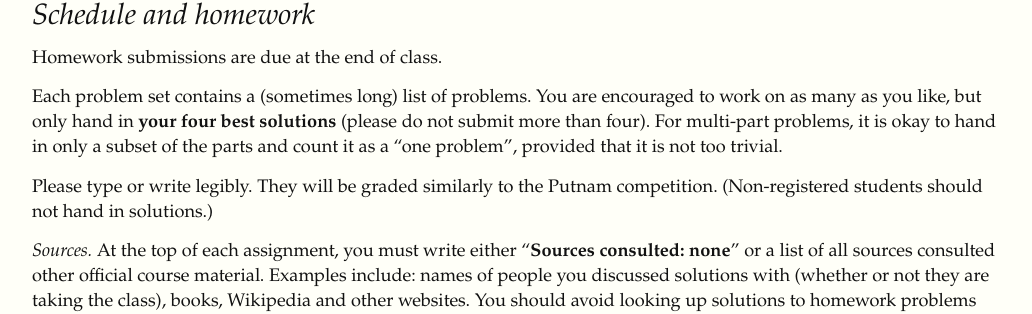
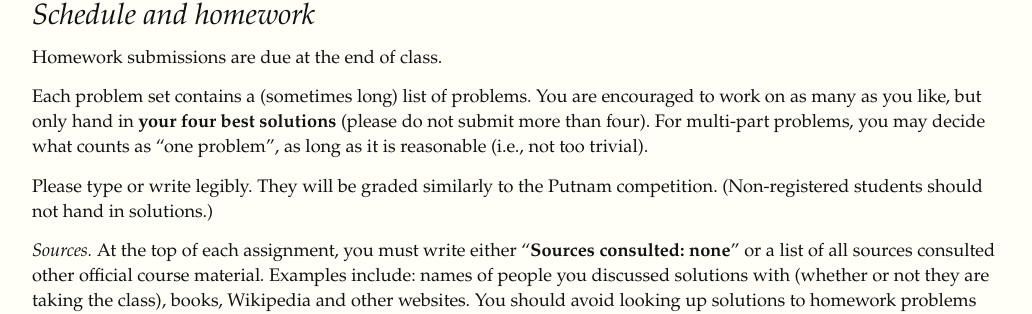
Before and after one commit to yufeizhao/yufeizhao.github.io, a Jekyll site: the page built from a34/index.md, in a window 1280 px wide. Shown: the part 664-978 px from the top of the page, without its empty margins (123-1155 px from the left). Built offline with Jekyll 4.4.1, drawn with Linux system fonts in a browser that asks for light colours; nearby versions of some CDN libraries.

Commit message:
one problem def

```diff
--- a/a34/index.md
+++ b/a34/index.md
@@ -31,7 +31,7 @@
 
 Homework submissions are due at the end of class.
 
-Each problem set contains a (sometimes long) list of problems. You are encouraged to work on as many as you like, but only hand in **your four best solutions** (please do not submit more than four). For multi-part problems, it is okay to hand in only a subset of the parts and count it as a "one problem", provided that it is not too trivial.
+Each problem set contains a (sometimes long) list of problems. You are encouraged to work on as many as you like, but only hand in **your four best solutions** (please do not submit more than four). For multi-part problems, you may decide what counts as "one problem", as long as it is reasonable (i.e., not too trivial).
 
 Please type or write legibly. They will be graded similarly to the Putnam competition. (Non-registered students should not hand in solutions.)
 
```
